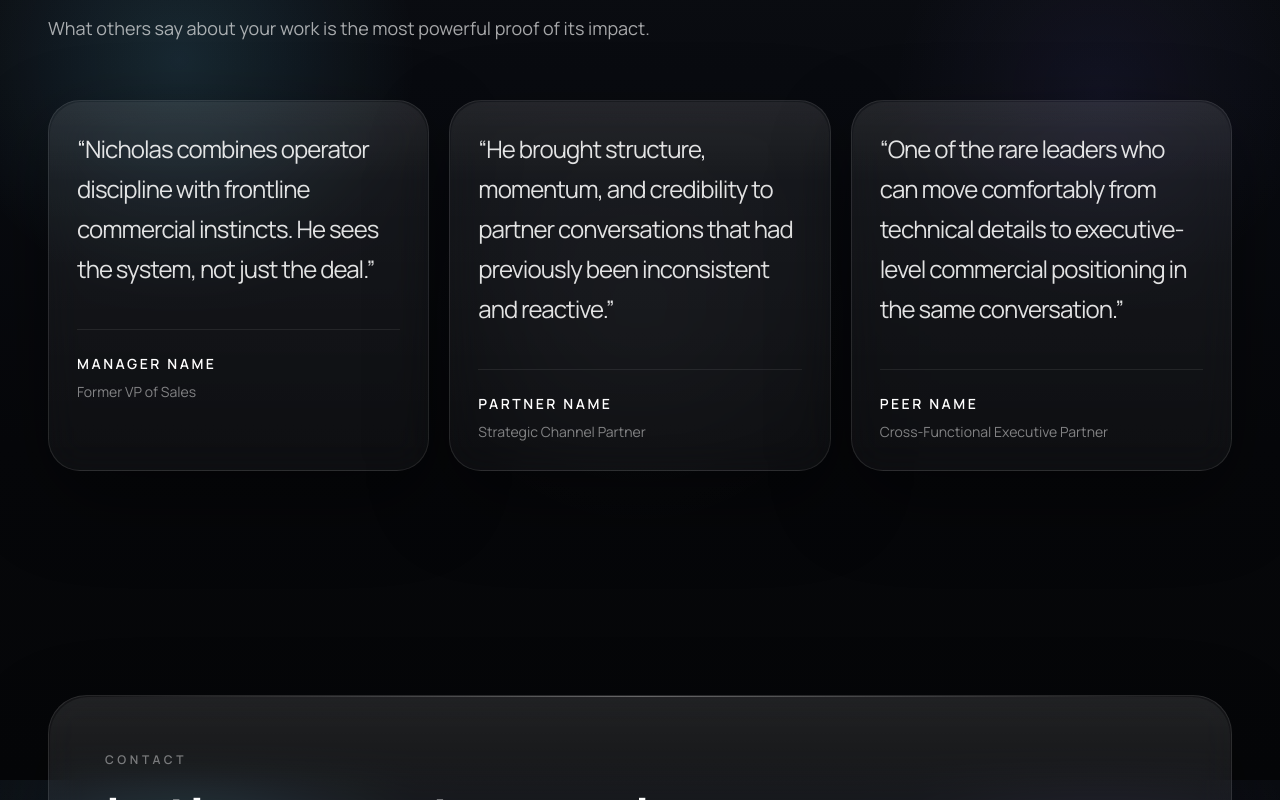
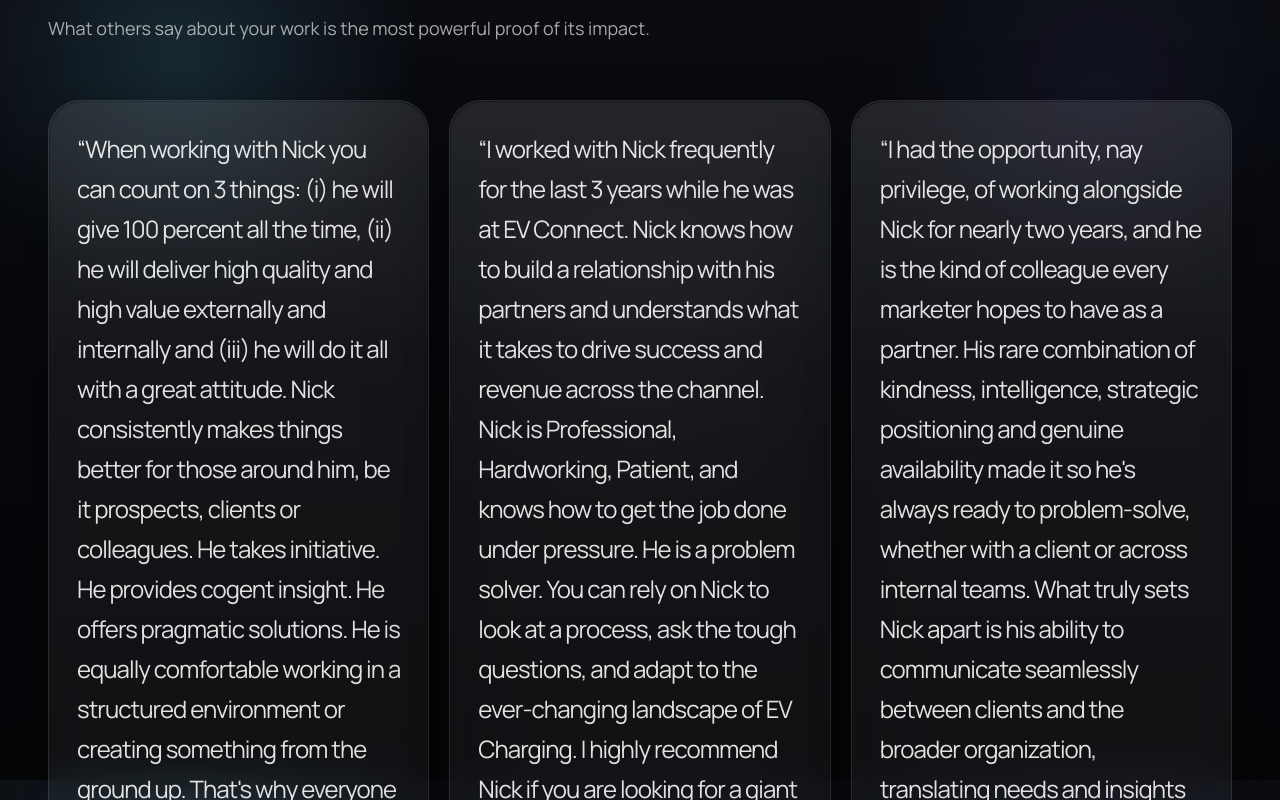
Before and after one commit to NickDiGirolamo/Portfolio, a Next.js app: page / in a window 1280 px wide. Shown: the part 10420-11220 px from the top of the page. Built offline with nearby package versions, Linux system fonts and the light colour scheme.

Commit message:
Add real testimonials

```diff
--- a/src/data/site-content.ts
+++ b/src/data/site-content.ts
@@ -345,21 +345,21 @@ export const siteContent = {
   testimonials: [
     {
       quote:
-        "Nicholas combines operator discipline with frontline commercial instincts. He sees the system, not just the deal.",
-      name: "Manager Name",
-      title: "Former VP of Sales",
+        "When working with Nick you can count on 3 things: (i) he will give 100 percent all the time, (ii) he will deliver high quality and high value externally and internally and (iii) he will do it all with a great attitude. Nick consistently makes things better for those around him, be it prospects, clients or colleagues. He takes initiative. He provides cogent insight. He offers pragmatic solutions. He is equally comfortable working in a structured environment or creating something from the ground up. That's why everyone wants to work with Nick. He can do it all and in a way that benefits all involved.",
+      name: "Paul Terry",
+      title: "SVP of Sales, EV Connect",
     },
     {
       quote:
-        "He brought structure, momentum, and credibility to partner conversations that had previously been inconsistent and reactive.",
-      name: "Partner Name",
-      title: "Strategic Channel Partner",
+        "I worked with Nick frequently for the last 3 years while he was at EV Connect. Nick knows how to build a relationship with his partners and understands what it takes to drive success and revenue across the channel. Nick is Professional, Hardworking, Patient, and knows how to get the job done under pressure. He is a problem solver. You can rely on Nick to look at a process, ask the tough questions, and adapt to the ever-changing landscape of EV Charging. I highly recommend Nick if you are looking for a giant in the industry with a lot of years ahead of him. Any company would be lucky to have him and his skills will make an immediate impact.",
+      name: "Jake Lueck",
+      title: "VP of Sales, EV United",
     },
     {
       quote:
-        "One of the rare leaders who can move comfortably from technical details to executive-level commercial positioning in the same conversation.",
-      name: "Peer Name",
-      title: "Cross-Functional Executive Partner",
+        "I had the opportunity, nay privilege, of working alongside Nick for nearly two years, and he is the kind of colleague every marketer hopes to have as a partner. His rare combination of kindness, intelligence, strategic positioning and genuine availability made it so he's always ready to problem-solve, whether with a client or across internal teams. What truly sets Nick apart is his ability to communicate seamlessly between clients and the broader organization, translating needs and insights in both directions with clarity and care. He approaches every challenge with thoughtfulness and tireless dedication. If you are looking for someone who will take ownership, drive results, and elevate your organization, Nick is exactly who you need.",
+      name: "Matt Schaeffer",
+      title: "Channel Marketing Strategy, EV Connect",
     },
   ],
   contact: {
```
